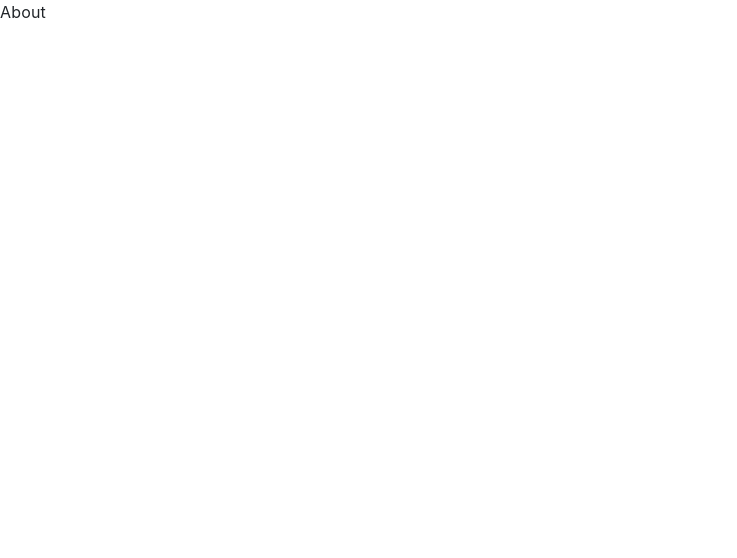
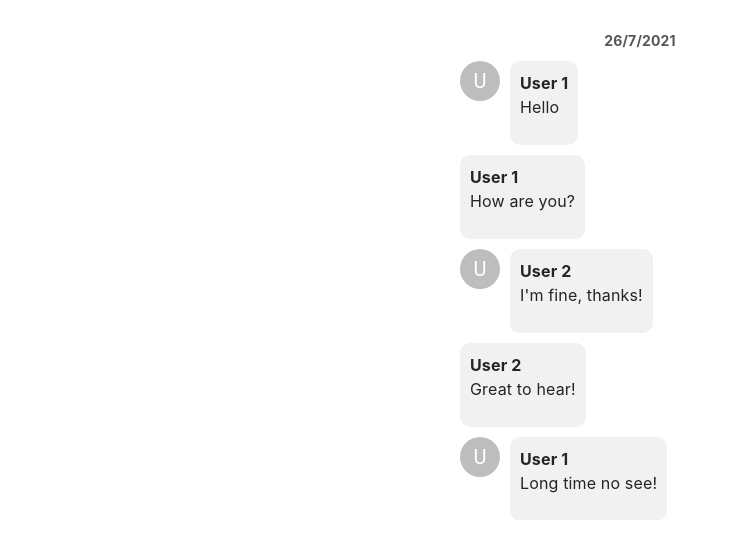
Before and after one commit to nrin31266/message-app, a Next.js app: page /about in a window 1280 px wide. Shown: the top 558 px of the page, without its empty margins (0-737 px from the left). Built offline with nearby package versions, Linux system fonts and the light colour scheme.

Commit message:
chat message

```diff
--- a/src/app/about/page.tsx
+++ b/src/app/about/page.tsx
@@ -1,9 +1,142 @@
-import React from 'react'
+"use client"
+
+import { Avatar, Divider } from '@mui/material';
+import React, { useState } from 'react'
+
+interface Message {
+  id: string;
+  text: string;
+  senderId: string;
+  senderName: string;
+  created: number; // Timestamp
+}
+
 
 const About = () => {
+  const [messages, setMessages] = useState<Message[]>([
+    {
+      id: "1",
+      text: "Hello",
+      senderId: "user1",
+      senderName: "User 1",
+      created: 1627286200000,
+    },
+    {
+      id: "2",
+      text: "How are you?",
+      senderId: "user1",
+      senderName: "User 1",
+      created: 1627286250000,
+    },
+    {
+      id: "3",
+      text: "I'm fine, thanks!",
+      senderId: "user2",
+      senderName: "User 2",
+      created: 1627286300000,
+    },
+    {
+      id: "4",
+      text: "Great to hear!",
+      senderId: "user2",
+      senderName: "User 2",
+      created: 1627286400000, // Same sender but different time, might require avatar
+    },
+    {
+      id: "5",
+      text: "Long time no see!",
+      senderId: "user1",
+      senderName: "User 1",
+      created: 1627286700000, // A long gap
+    },
+    {
+      id: "6",
+      text: "How have you been?",
+      senderId: "user2",
+      senderName: "User 2",
+      created: 1627286800000,
+    },
+    {
+      id: "7",
+      text: "Good, thanks for asking!",
+      senderId: "user1",
+      senderName: "User 1",
+      created: 1627372800000, // New day
+    },
+    {
+      id: "8",
+      text: "What about you?",
+      senderId: "user2",
+      senderName: "User 2",
+      created: 1627372900000,
+    },
+  ]);
+
+  const avatarGap = 300000; // 5 minutes in milliseconds (300,000 ms = 5 minutes)
+
+  // Hàm để định dạng ngày từ timestamp
+  const formatDate = (timestamp: number) => {
+    const date = new Date(timestamp);
+    return `${date.getDate()}/${date.getMonth() + 1}/${date.getFullYear()}`;
+  };
+
+  // Nhóm các tin nhắn theo ngày
+  const groupedMessages = messages.reduce((acc, message) => {
+    const date = formatDate(message.created);
+    if (!acc[date]) {
+      acc[date] = [];
+    }
+    acc[date].push(message);
+    return acc;
+  }, {} as { [key: string]: Message[] });
+
   return (
-    <div>About</div>
-  )
-}
+    <div style={{ padding: "20px", maxWidth: "400px", margin: "0 auto" }}>
+      <div style={{ maxHeight: "500px", overflowY: "auto" }}>
+        {Object.keys(groupedMessages).map((date, dateIndex) => (
+          <div key={date}>
+            {/* Tiêu đề ngày */}
+            <div
+              style={{
+                textAlign: "center",
+                fontWeight: "bold",
+                margin: "10px 0",
+                color: "#555",
+                fontSize: "14px",
+              }}
+            >
+              {date}
+            </div>
+
+            {groupedMessages[date].map((message, index) => {
+              const timeDifference =
+                index > 0 ? message.created - groupedMessages[date][index - 1].created : 0;
+
+              const showAvatar =
+                index === 0 || // Always show avatar for the first message
+                groupedMessages[date][index - 1].senderId !== message.senderId || // Show avatar if sender changes
+                timeDifference > avatarGap; // Show avatar if time difference is larger than 5 minutes
+
+              return (
+                <div key={message.id} style={{ display: "flex", marginBottom: "10px" }}>
+                  {showAvatar && (
+                    <Avatar sx={{ width: 40, height: 40, marginRight: "10px" }}>
+                      {message.senderName[0]}
+                    </Avatar>
+                  )}
+                  <div style={{ backgroundColor: "#f1f1f1", padding: "10px", borderRadius: "10px" }}>
+                    <strong>{message.senderName}</strong>
+                    <p>{message.text}</p>
+                  </div>
+                </div>
+              );
+            })}
+            {dateIndex < Object.keys(groupedMessages).length - 1 && <Divider />}
+          </div>
+        ))}
+      </div>
+    </div>
+  );
+};
 
 export default About
```
Also changed, not shown: src/components/Chat.tsx (+7 -1 lines), src/components/ChatBody.tsx (added, +131 -0 lines), src/components/ChatItem.tsx (added, +70 -0 lines).
